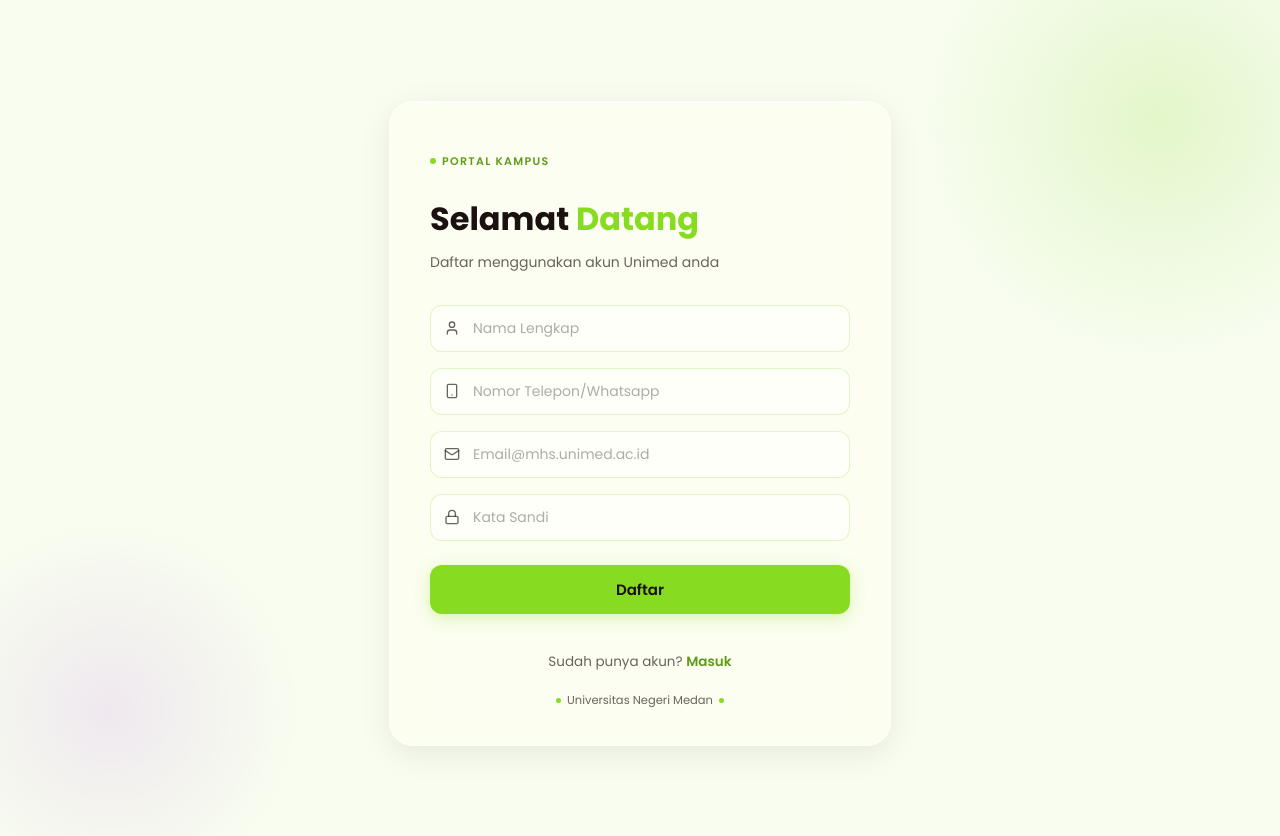
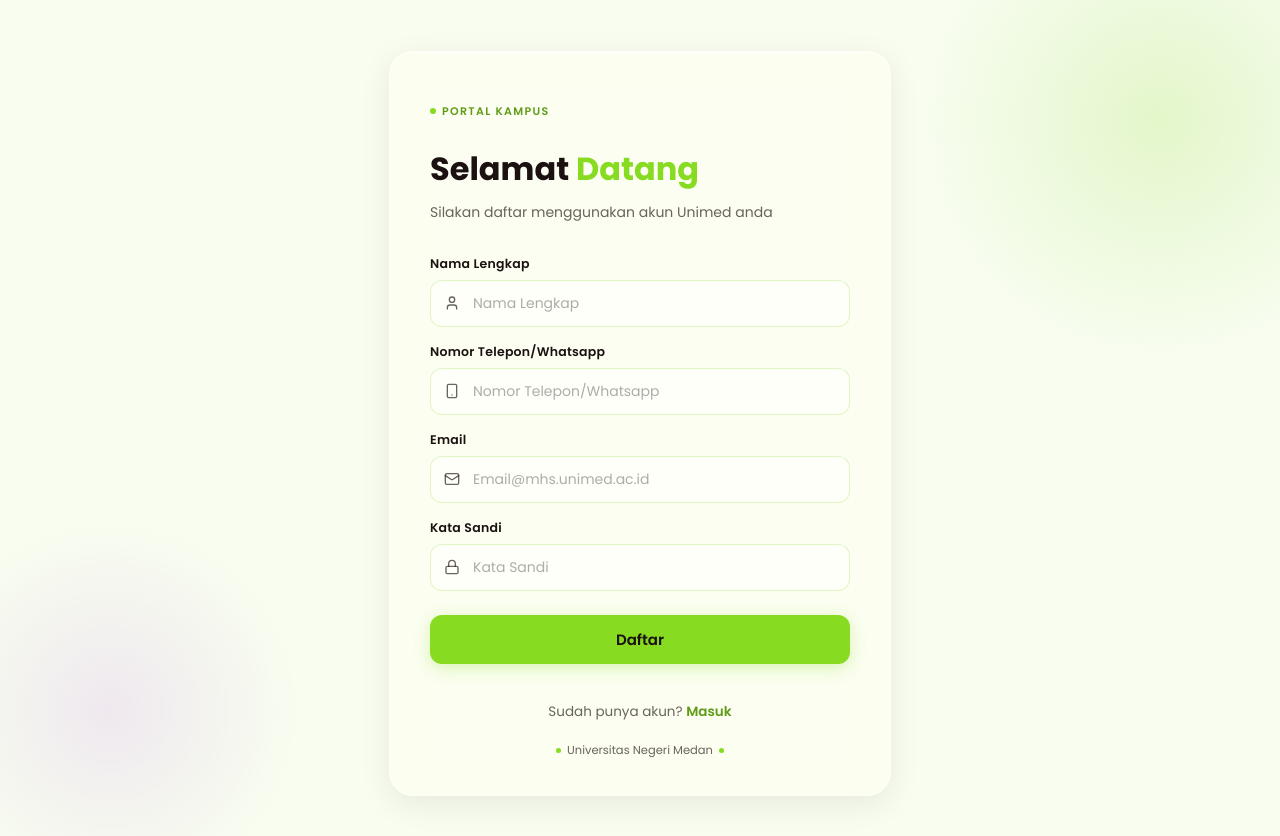
Before and after one commit to rafliwijaya/unimed-lostnfound, a React (Vite) app: page /register in a window 1280 px wide. Shown: the top 836 px of the page. Built offline with nearby package versions, Linux system fonts and the light colour scheme; no server answers.

Commit message:
Fix tambahan UI

```diff
--- a/index.html
+++ b/index.html
@@ -3,9 +3,9 @@
 
 <head>
   <meta charset="UTF-8" />
-  <link rel="icon" type="image/svg+xml" href="/vite.svg" />
+  <link rel="icon" type="image/png" href="/logo-unimed.png" />
   <meta name="viewport" content="width=device-width, initial-scale=1.0" />
-  <title>Unimed Lost & Found</title>
+  <title>UNIMED Lost & Found</title>
 
   <meta property="og:title" content="Unimed Lost & Found" />
   <meta property="og:description"
--- a/src/pages/login.jsx
+++ b/src/pages/login.jsx
@@ -80,7 +80,7 @@ export default function Login() {
           </div>
 
           <div className="login-field">
-            <label className="login-label" htmlFor="password">Password</label>
+            <label className="login-label" htmlFor="password">Kata Sandi</label>
             <div className="login-input-wrap">
               <input
                 id="password"
--- a/src/pages/register.jsx
+++ b/src/pages/register.jsx
@@ -76,7 +76,7 @@ export default function Register() {
         </div>
 
         <h1 className="login-title">Selamat <span>Datang</span></h1>
-        <p className="login-subtitle">Daftar menggunakan akun <span>Unimed</span> anda</p>
+        <p className="login-subtitle">Silakan daftar menggunakan akun <span>Unimed</span> anda</p>
         {error && (
           <div className="login-error">
             <svg width="14" height="14" viewBox="0 0 16 16" fill="currentColor">
@@ -86,10 +86,9 @@ export default function Register() {
           </div>
         )}
 
-
-
         <form onSubmit={handleRegister}>
 
+          <label className="login-label" htmlFor="name">Nama Lengkap</label>
           <div className="login-field">
             <input
               type="text"
@@ -107,6 +106,7 @@ export default function Register() {
             </span>
           </div>
 
+          <label className="login-label" htmlFor="phone">Nomor Telepon/Whatsapp</label>
           <div className="login-field">
             <input
               type="tel"
@@ -123,6 +123,7 @@ export default function Register() {
             </span>
           </div>
 
+          <label className="login-label" htmlFor="email">Email</label>
           <div className="login-field">
             <input
               type="email"
@@ -140,6 +141,7 @@ export default function Register() {
             </span>
           </div>
 
+          <label className="login-label" htmlFor="password">Kata Sandi</label>
           <div className="login-field">
             <input
               type="password"
```
Also changed, not shown: public/logo-unimed.png (added). Lines whose indentation alone changed are shown as unchanged.
